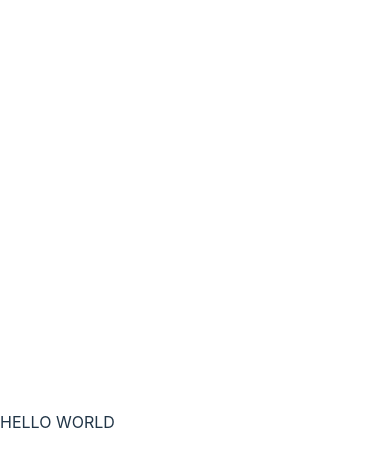
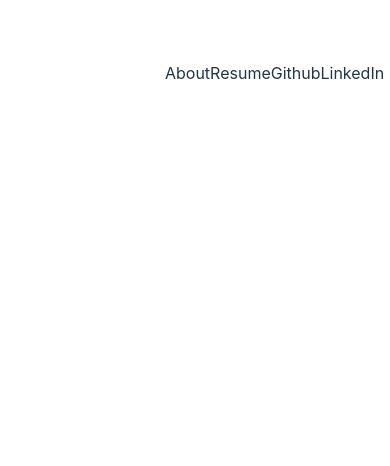
Before and after one commit to hyoon98/new-portfolio, a React (Vite) app in the folder new-portfolio/: page / in a window 390 px wide. Shown: the top 466 px of the page. Built offline with nearby package versions, Linux system fonts and the light colour scheme.

Commit message:
layout navabar

```diff
--- a/new-portfolio/src/App.tsx
+++ b/new-portfolio/src/App.tsx
@@ -1,7 +1,10 @@
+import {BrowserRouter} from 'react-router-dom'
+import Navbar from './components/Navbar'
+
 export default function App() {
   return (
-    <div className="relative z-0 bg-primary">
-      HELLO WORLD
-    </div>
+    <BrowserRouter>
+      <Navbar />
+    </BrowserRouter>
   )
 }
--- /dev/null
+++ b/new-portfolio/src/components/Navbar.tsx
@@ -0,0 +1,23 @@
+import React from 'react'
+import { Link } from 'react-router-dom'
+import { styles } from '../styles'
+
+function Navbar() {
+  return (
+    <div className={`${styles.paddingX} w-full flex justify-between max-w-full mx-auto items-center py-5 fixed top-0 z-20`}>
+        <Link to='/'>
+            <div className='text-[35px] cursor-pointer font-bold text-white font-asap'>HANSOO YOON</div>
+        </Link>
+        <div>
+            <ul className='flex'>
+                <li>About</li>
+                <li>Resume</li>
+                <li>Github</li>
+                <li>LinkedIn</li>
+            </ul>
+        </div>
+    </div>
+  )
+}
+
+export default Navbar
--- a/new-portfolio/src/index.css
+++ b/new-portfolio/src/index.css
@@ -1,6 +1,17 @@
+@import url('https://fonts.googleapis.com/css2?family=Archivo+Narrow:ital@0;1&family=Bitter:ital,wght@0,500;1,500&display=swap');
+@import url('https://fonts.googleapis.com/css2?family=Asap:ital,wght@0,100..900;1,100..900&display=swap');
+
 @tailwind base;
 @tailwind components;
 @tailwind utilities;
+
+@font-face {
+  font-family: "Asap", sans-serif;
+  font-optical-sizing: auto;
+  font-weight: 700;
+  font-style: normal;
+}
+
 :root {
   font-family: Inter, system-ui, Avenir, Helvetica, Arial, sans-serif;
   line-height: 1.5;
--- a/new-portfolio/src/main.tsx
+++ b/new-portfolio/src/main.tsx
@@ -2,17 +2,9 @@ import React from 'react'
 import ReactDOM from 'react-dom/client'
 import App from './App.tsx'
 import './index.css'
-import { createBrowserRouter, RouterProvider } from 'react-router-dom'
-
-const router = createBrowserRouter([
-  {
-    path: "/",
-    element: <App />,
-  },
-]);
 
 ReactDOM.createRoot(document.getElementById('root')!).render(
   <React.StrictMode>
-    <RouterProvider router={router} />
+    <App />
   </React.StrictMode>,
 )
--- /dev/null
+++ b/new-portfolio/src/styles.ts
@@ -0,0 +1,7 @@
+const styles = {
+    paddingX: "sm:px-16 px-6",
+    paddingY: "sm:py-16 py-6",
+    padding: "sm:px-16 px-6 sm:py-16 py-10",
+  };
+
+  export { styles };
--- a/new-portfolio/tailwind.config.js
+++ b/new-portfolio/tailwind.config.js
@@ -2,7 +2,11 @@
 export default {
   content: ["./index.html", "./src/**/*.{js,ts,jsx,tsx}"],
   theme: {
-    extend: {},
+    extend: {
+      fontFamily: {
+        "asap": ['Asap', 'sans-serif'],
+      }
+    },
   },
   plugins: [],
 };
```
